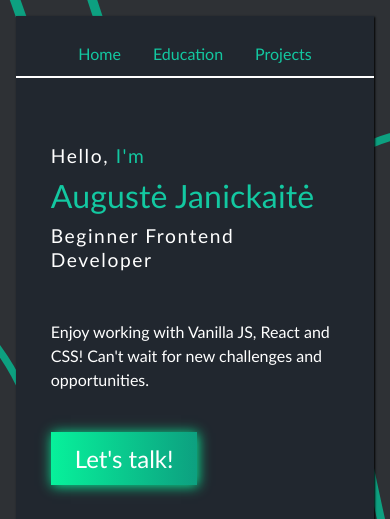
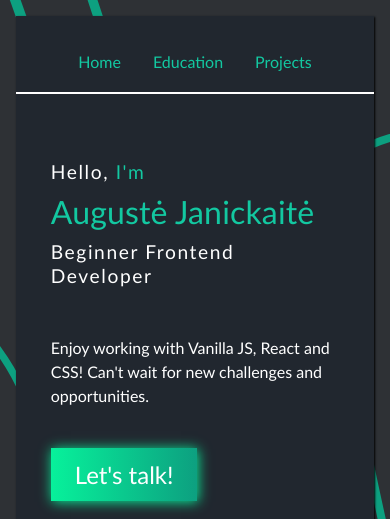
Before and after one commit to augustej/augustej.github.io, a plain HTML site: page index.html in a window 390 px wide. Shown: the top 519 px of the page. Drawn offline with Linux system fonts and the light colour scheme.

Commit message:
nav padding added on mobile it was too thin

```diff
--- a/style.css
+++ b/style.css
@@ -79,7 +79,7 @@ h2{
 }
 
 .navigation{
-    padding: 0rem 4rem;
+    padding: 0.5rem 4rem;
 	position: sticky;
 	top: 0;
     z-index: 2;
```
